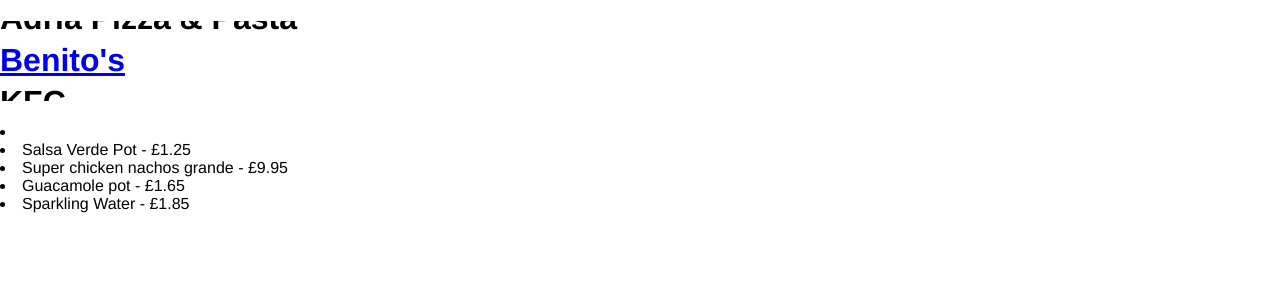
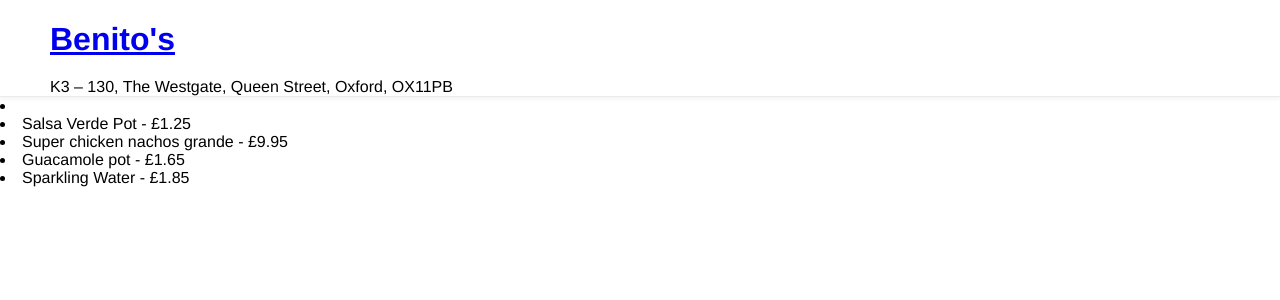
Before and after one commit to jamjar919/takeaway-gamble, a React app: page / in a window 1280 px wide. Shown: the top 300 px of the page. Built offline with nearby package versions, Linux system fonts and the light colour scheme; the HTML template or start-up script is replaced by a standard one.

Commit message:
train bev code

```diff
--- /dev/null
+++ b/src/client/framework/address/Address.scss
@@ -0,0 +1,18 @@
+.address {
+  display: flex;
+  flex-direction: row;
+  text-decoration: none;
+  font-style: normal;
+}
+
+.addressLine {
+  &:after {
+    content: ' - '
+  }
+
+  &:last-child {
+    &:after {
+      content: ''
+    }
+  }
+}
--- /dev/null
+++ b/src/client/framework/address/Address.tsx
@@ -0,0 +1,22 @@
+import React from "react";
+import {DeliverooAddress} from "../../../server/type/deliveroo/DeliverooAddress";
+
+import styles from './Address.scss';
+
+type AddressProps = {
+    value: DeliverooAddress
+}
+
+const renderAddressLine = (line?: string | null) =>
+    line ? <span className={styles.addressLine}>{line}</span> : ''
+
+/** Renders a dash seperated address */
+const Address: React.FC<AddressProps> = ({ value }) => {
+    return (
+        <address className={styles.address}>
+            {renderAddressLine(value?.address1)}
+        </address>
+    )
+};
+
+export { Address }
--- a/src/client/framework/scrolling-option-display/ScrollingOptionBox.scss
+++ b/src/client/framework/scrolling-option-display/ScrollingOptionBox.scss
@@ -7,7 +7,8 @@
 .itemList {
   position: relative;
   top: calc(-0.5em - 10px);
-  animation: rollup 2s cubic-bezier(0,1.1,.25,1);
+  animation: rollup;
+  animation-timing-function: cubic-bezier(0,1.1,.25,1);
 }
 
 .option {
--- a/src/client/framework/scrolling-option-display/ScrollingOptionBox.tsx
+++ b/src/client/framework/scrolling-option-display/ScrollingOptionBox.tsx
@@ -1,12 +1,16 @@
-import React, {ReactNode} from "react";
+import React, {ReactNode, useEffect, useState} from "react";
 import {pickOneFromArray} from "../../../common/util/pickOneFromArray";
 
 import styles from './ScrollingOptionBox.scss';
 import {ScrollingOption} from "./ScollingOption";
 
 type ScrollingOptionDisplayProps = {
+    /** The choices for the scrolling option box */
     choices: ReactNode[];
+    /** The selected option */
     selected: ReactNode;
+    /** Time for the animation to complete in millseconds */
+    animationDuration?: number
 }
 
 /**
@@ -16,12 +20,31 @@
 const ScrollingOptionBox: React.FC<ScrollingOptionDisplayProps> = (props) => {
     const {
         choices,
-        selected
+        selected,
+        animationDuration
     } = props;
+
+    const [complete, setComplete] = useState(false);
+
+    useEffect(() => {
+        const id = setTimeout(
+            () => setComplete(true),
+            animationDuration
+        );
+
+        return () => clearTimeout(id);
+    })
+
+    if (complete) {
+        return (<>{selected}</>);
+    }
 
     return (
         <div className={styles.container}>
-            <div className={styles.itemList}>
+            <div
+                className={styles.itemList}
+                style={{ animationDuration: `${animationDuration}ms` }}
+            >
                 <ScrollingOption key="topper">{pickOneFromArray(choices)}</ScrollingOption>
                 <ScrollingOption key="selected">{selected}</ScrollingOption>
                 {choices.map((choice) =>
@@ -32,4 +55,8 @@
     )
 };
 
+ScrollingOptionBox.defaultProps = {
+    animationDuration: 2000
+}
+
 export { ScrollingOptionBox }
--- /dev/null
+++ b/src/client/page/gamble-result/GambleResultPage.scss
@@ -0,0 +1,19 @@
+.container {
+  display: flex;
+  flex-direction: column;
+  margin: 0 50px;
+}
+
+.restaurantInformation {
+  box-shadow: 0 2px 4px rgb(0 0 0 / 5%);
+  border-bottom: 1px solid rgba(0,0,0,.08);
+}
+
+.restaurantInformationLines {
+  display: flex;
+  flex-direction: column;
+}
+
+.name {
+  margin-bottom: 20px;
+}
--- a/src/client/page/gamble-result/GambleResultPage.tsx
+++ b/src/client/page/gamble-result/GambleResultPage.tsx
@@ -1,11 +1,17 @@
 import React from "react";
 import {GambleResponse} from "../../../common/type/GambleResponse";
 import { ScrollingOptionBox } from "../../framework/scrolling-option-display/ScrollingOptionBox";
+
+import styles from './GambleResultPage.scss';
+import {Address} from "../../framework/address/Address";
 
 type GambleResultProps = {
     result: GambleResponse
 };
 
+/**
+ * Renders the result of a gamble, just like Deliveroo!
+ */
 const GambleResultPage: React.FC<GambleResultProps> = (props) => {
 
     const {
@@ -23,8 +29,14 @@
     console.log(props.result);
 
     return (
-        <>
-            <h1>
+        <div>
+            <header className={styles.restaurantInformation}>
+                <div className={styles.container}>
+                    <div className={styles.image}>
+                        {/* <img src={restaurant.image}> */}
+                    </div>
+                    <div className={styles.restaurantInformationLines}>
+                        <h1 className={styles.name}>
                             <ScrollingOptionBox
                                 choices={restaurants.map(r => r.name)}
                                 selected={
@@ -35,6 +47,15 @@
                                 }
                             />
                         </h1>
+                        {restaurant.location.address && (
+                            <div className={styles.restaurantDetails}>
+                                <Address value={restaurant.location.address} />
+                            </div>
+                        )}
+                    </div>
+                    </div>
+                </header>
+
                 <li>
                     {
                         items.map((item) => (
@@ -44,7 +65,7 @@
                         ))
                     }
                 </li>
-        </>
+        </div>
     )
 }
 
```
Lines whose indentation alone changed are shown as unchanged.
